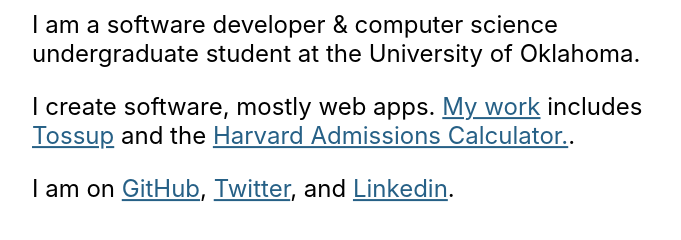
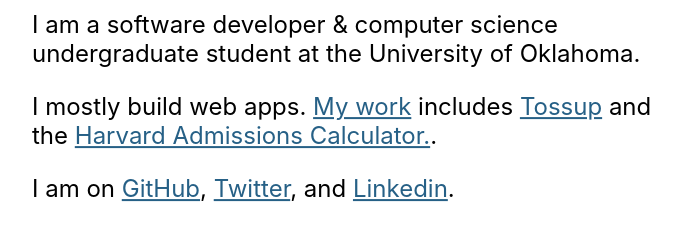
Before and after one commit to wkoury/wkoury.com-html, a website built with Parcel: page index.html in a window 1280 px wide. Shown: the part 328-568 px from the top of the page, without its empty margins (288-969 px from the left). Built offline with nearby package versions, Linux system fonts and the light colour scheme.

Commit message:
Updates phrasing

```diff
--- a/index.html
+++ b/index.html
@@ -14,7 +14,7 @@
   <div class="wkoury">
     <h4>Will Koury</h4>
     <p>I am a software developer & computer science undergraduate student at the University of Oklahoma.</p>
-    <p>I create software, mostly web apps. <a href="/portfolio.html" rel="noopener noreferrer" target="_blank">My
+    <p>I mostly build web apps. <a href="/portfolio.html" rel="noopener noreferrer" target="_blank">My
         work</a> includes <a href="https://www.tossupapp.com/" rel="noopener noreferrer" target="_blank">Tossup</a> and
       the <a href="https://wkoury.github.io/harvard-admissions/" rel="noopener noreferrer" target="_blank">Harvard
         Admissions Calculator.</a>. </p>
```
